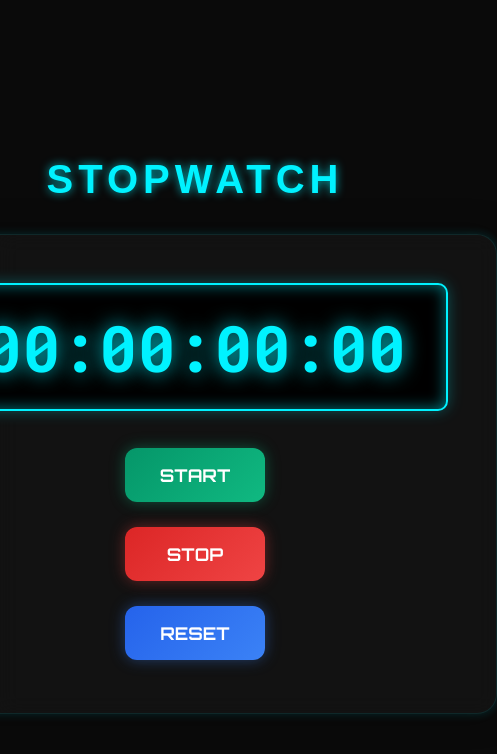
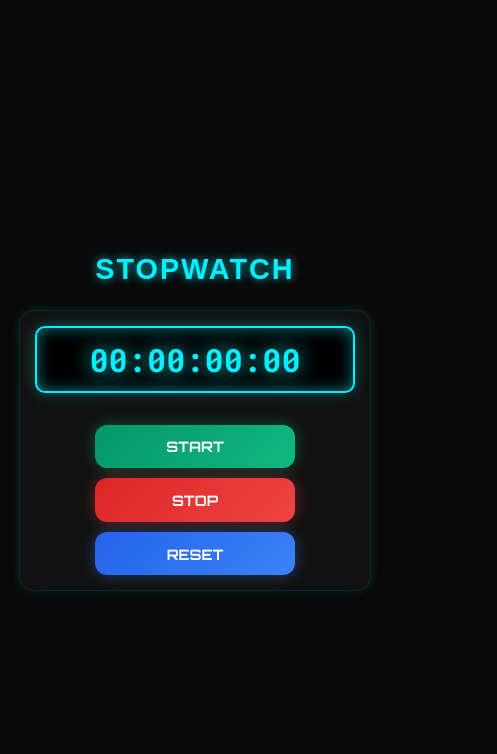
Before and after one commit to kaiser2010/Stopwatch-UI-UX, a plain HTML site: page index.html in a window 390 px wide. Shown: the whole page, 497 px wide, since content can reach past the window. Drawn offline with Linux system fonts and the light colour scheme.

Commit message:
do the project responsive in the phone & tablet and any devices

```diff
--- a/CSS files/index.css
+++ b/CSS files/index.css
@@ -1,65 +1,136 @@
 /* style 1 */
 
 body {
+  margin: 0;
+  padding: 20px;
   display: flex;
   flex-direction: column;
   align-items: center;
+  justify-content: center;
+  min-height: 100vh;
   background-color: hsl(0, 0%, 90%);
+  box-sizing: border-box;
 }
 
 #myh1 {
   font-size: 4rem;
   font-family: Arial, Helvetica, sans-serif;
   color: hsl(0, 0%, 25%);
+  margin-top: 0;
+  margin-bottom: 20px;
+  text-align: center;
 }
 
 #container {
   display: flex;
   flex-direction: column;
   align-items: center;
-  padding: 30px;
+  padding: 40px;
   border: 5px solid;
   border-radius: 50px;
   background-color: #fff;
+  width: 95%;
+  max-width: 800px;
+  box-sizing: border-box;
+  overflow: visible;
 }
 
-#display{
-    font-size: 5rem;
+#display {
+    font-size: min(5rem, 15vw);
     font-family: monospace;
     font-weight: bold;
-    color: hsl(0 , 0% , 30%);
-    text-shadow: 2px 2px 2px hsl(0 , 0% , 0.75);
+    color: hsl(0, 0%, 30%);
+    text-shadow: 2px 2px 2px hsl(0, 0%, 75%);
     margin-bottom: 25px;
+    width: 100%;
+    text-align: center;
+    white-space: nowrap;
+    overflow: visible;
+    box-sizing: border-box;
 }
 
-#controls button{
+#controls {
+    display: flex;
+    justify-content: center;
+    flex-wrap: wrap;
+    gap: 15px;
+}
+
+#controls button {
     font-size: 1.5rem;
     font-weight: bold;
     padding: 10px 20px;
-    margin: 5px;
     min-width: 125px;
     border-radius: 10px;
     cursor: pointer;
     color: #fff;
-    border: #fff;
-    transition: background-color 0.5s ease;
+    border: none;
+    transition: background-color 0.5s ease, transform 0.2s ease;
 }
 
-#Startbtn{
+#controls button:active {
+    transform: scale(0.95);
+}
+
+#Startbtn {
     background-color: hsl(115, 100%, 40%);
-
 }
-#Startbtn:hover{
+#Startbtn:hover {
     background-color: hsl(115, 100%, 30%);
 }
-#stoptbtn{
+#stoptbtn {
     background-color: hsl(10, 90%, 50%);
 }
-#stoptbtn:hover{
-    background-color: hsl(1, 90%, 40%);}
-#resetbtn{
+#stoptbtn:hover {
+    background-color: hsl(1, 90%, 40%);
+}
+#resetbtn {
     background-color: hsl(205, 90%, 60%);
 }
-#resetbtn:hover{
+#resetbtn:hover {
     background-color: hsl(205, 90%, 50%);
 }
+
+/* Tablet Layout (max-width: 768px) */
+@media screen and (max-width: 768px) {
+    #myh1 {
+        font-size: 3rem;
+    }
+    #display {
+        font-size: 4rem;
+    }
+    #controls button {
+        font-size: 1.2rem;
+        min-width: 110px;
+    }
+}
+
+/* Mobile Phones (max-width: 480px) */
+@media screen and (max-width: 480px) {
+    body {
+        padding: 10px;
+    }
+    #container {
+        padding: 15px;
+        border-radius: 25px;
+    }
+    #myh1 {
+        font-size: 1.8rem;
+    }
+    #display {
+        font-size: 2rem;
+        margin-bottom: 20px;
+    }
+    #controls {
+        flex-direction: column;
+        width: 100%;
+        align-items: center;
+        gap: 10px;
+    }
+    #controls button {
+        font-size: 0.9rem;
+        min-width: 80px;
+        width: 100%;
+        max-width: 200px;
+    }
+}
--- a/CSS files/index2.css
+++ b/CSS files/index2.css
@@ -11,7 +11,9 @@ body {
     align-items: center;
     min-height: 100vh;
     margin: 0;
+    padding: 20px;
     font-family: 'Orbitron', sans-serif;
+    box-sizing: border-box;
 }
 
 #myh1 {
@@ -20,7 +22,9 @@ body {
     text-transform: uppercase;
     letter-spacing: 4px;
     margin-bottom: 2rem;
+    margin-top: 0;
     text-shadow: 0 0 10px rgba(56, 189, 248, 0.5);
+    text-align: center;
 }
 
 #container {
@@ -34,6 +38,10 @@ body {
     flex-direction: column;
     align-items: center;
     transition: transform 0.3s ease;
+    width: 95%;
+    max-width: 800px;
+    box-sizing: border-box;
+    overflow: visible;
 }
 
 #container:hover {
@@ -45,21 +53,28 @@ body {
 
 #display {
     font-family: 'Roboto Mono', monospace;
-    font-size: 5.5rem;
+    font-size: min(5.5rem, 14vw);
     color: #22d3ee;
     background: #020617;
-    padding: 1.5rem 2.5rem;
+    padding: 1.5rem 1rem;
     border-radius: 1rem;
     margin-bottom: 2.5rem;
     text-shadow: 0 0 15px rgba(34, 211, 238, 0.8);
     border: 2px solid #0891b2;
     box-shadow: inset 0 0 20px rgba(0, 0, 0, 0.8),
                 0 0 15px rgba(34, 211, 238, 0.3);
+    width: 100%;
+    text-align: center;
+    white-space: nowrap;
+    overflow: visible;
+    box-sizing: border-box;
 }
 
 #controls {
     display: flex;
     gap: 1.5rem;
+    justify-content: center;
+    flex-wrap: wrap;
 }
 
 #controls button {
@@ -112,15 +127,49 @@ body {
     box-shadow: 0 0 25px rgba(59, 130, 246, 0.6);
 }
 
-@media (max-width: 600px) {
+@media screen and (max-width: 768px) {
+    #myh1 {
+        font-size: 2.8rem;
+    }
     #display {
-        font-size: 3.5rem;
-        padding: 1rem;
+        font-size: 4rem;
+        padding: 1.2rem 1rem;
+    }
+    #controls button {
+        min-width: 120px;
+        padding: 0.8rem 1.5rem;
+    }
+}
+
+@media screen and (max-width: 480px) {
+    body {
+        padding: 10px;
+    }
+    #container {
+        padding: 15px;
+        border-radius: 1.5rem;
+    }
+    #myh1 {
+        font-size: 1.8rem;
+        letter-spacing: 2px;
+        margin-bottom: 1.5rem;
+    }
+    #display {
+        font-size: 2rem;
+        padding: 0.8rem 0.5rem;
+        margin-bottom: 2rem;
     }
     #controls {
         flex-direction: column;
+        width: 100%;
+        align-items: center;
+        gap: 1rem;
     }
-    #myh1 {
-        font-size: 2.5rem;
+    #controls button {
+        width: 100%;
+        max-width: 200px;
+        min-width: 80px;
+        font-size: 0.9rem;
+        padding: 0.8rem 1.2rem;
     }
 }
--- a/CSS files/index3.css
+++ b/CSS files/index3.css
@@ -4,7 +4,7 @@
 
 body {
     margin: 0;
-    padding: 0;
+    padding: 20px;
     display: flex;
     justify-content: center;
     align-items: center;
@@ -12,6 +12,7 @@ body {
     background-color: #0a0a0a;
     color: #fff;
     font-family: 'Orbitron', sans-serif;
+    box-sizing: border-box;
 }
 
 #container {
@@ -22,10 +23,15 @@ body {
     box-shadow: 0 0 30px rgba(0, 0, 0, 0.5), 0 0 10px rgba(0, 242, 255, 0.2);
     border: 1px solid rgba(0, 242, 255, 0.1);
     backdrop-filter: blur(10px);
+    width: 95%;
+    max-width: 800px;
+    box-sizing: border-box;
+    overflow: visible;
 }
 
 #myh1 {
     font-size: 2.5rem;
+    margin-top: 0;
     margin-bottom: 2rem;
     text-transform: uppercase;
     letter-spacing: 5px;
@@ -35,22 +41,27 @@ body {
 
 #display {
     font-family: 'Roboto Mono', monospace;
-    font-size: 4rem;
-    margin-bottom: 2rem;
+    font-size: min(4.5rem, 12vw);
+    margin-bottom: 2.5rem;
     color: #00f2ff;
     text-shadow: 0 0 20px rgba(0, 242, 255, 0.8);
     background: #000;
-    padding: 20px 40px;
+    padding: 20px 20px;
     border-radius: 10px;
     display: inline-block;
     border: 2px solid #00f2ff;
     box-shadow: inset 0 0 15px rgba(0, 242, 255, 0.5), 0 0 15px rgba(0, 242, 255, 0.3);
+    width: 100%;
+    box-sizing: border-box;
+    white-space: nowrap;
+    overflow: visible;
 }
 
 #controls {
     display: flex;
     gap: 15px;
     justify-content: center;
+    flex-wrap: wrap;
 }
 
 button {
@@ -66,6 +77,7 @@ button {
     border-radius: 5px;
     font-weight: bold;
     outline: none;
+    min-width: 120px;
 }
 
 button:hover {
@@ -112,3 +124,63 @@ button:active {
     color: #000;
     box-shadow: 0 0 20px rgba(255, 204, 0, 0.6);
 }
+
+@media screen and (max-width: 768px) {
+    #container {
+        padding: 2.5rem;
+    }
+
+    #myh1 {
+        font-size: 2.2rem;
+        letter-spacing: 3px;
+    }
+
+    #display {
+        font-size: 3.5rem;
+        padding: 15px 20px;
+    }
+
+    button {
+        padding: 10px 20px;
+        font-size: 0.95rem;
+        min-width: 100px;
+    }
+}
+
+@media screen and (max-width: 480px) {
+    body {
+        padding: 10px;
+    }
+
+    #container {
+        padding: 15px;
+        border-radius: 15px;
+    }
+
+    #myh1 {
+        font-size: 1.8rem;
+        letter-spacing: 2px;
+        margin-bottom: 1.5rem;
+    }
+
+    #display {
+        font-size: 2rem;
+        padding: 10px 10px;
+        margin-bottom: 2rem;
+    }
+
+    #controls {
+        flex-direction: column;
+        align-items: center;
+        gap: 10px;
+        width: 100%;
+    }
+
+    button {
+        width: 100%;
+        max-width: 200px;
+        min-width: 80px;
+        font-size: 0.9rem;
+        padding: 10px 15px;
+    }
+}
```
